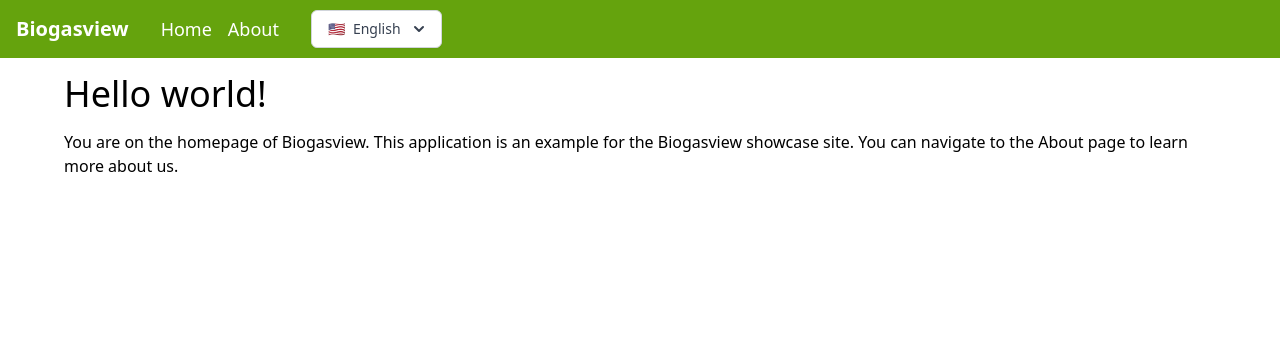
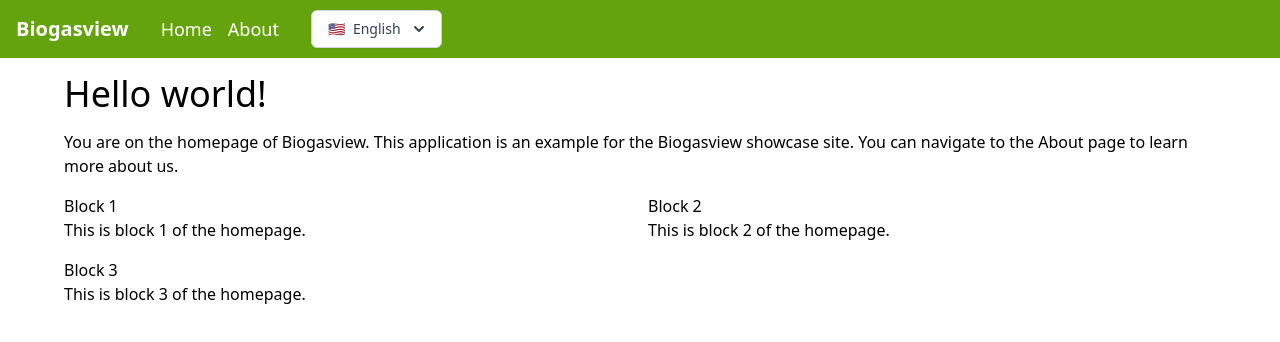
Before and after one commit to QuentinVdr/poc-showcase-next, a Next.js app: page /en in a window 1280 px wide. Shown: the top 342 px of the page. Built offline with nearby package versions, Linux system fonts and the light colour scheme.

Commit message:
✨ Add dynamically blocks to home page from next-intl json files

```diff
--- a/src/app/[locale]/page.js
+++ b/src/app/[locale]/page.js
@@ -1,12 +1,22 @@
-import { useTranslations } from 'next-intl';
+import { useMessages, useTranslations } from 'next-intl';
 
 export default function HomePage() {
   const t = useTranslations('homePage');
+  const messages = useMessages();
+  const blocks = messages.homePage.blocks;
 
   return (
     <main className="mx-auto my-4 flex w-11/12 max-w-6xl flex-col gap-4">
       <h1 className="text-4xl">{t('title')}</h1>
       <p>{t('description')}</p>
+      <div className="grid grid-cols-1 gap-4 md:grid-cols-2">
+        {Object.entries(blocks).map(([key, block]) => (
+          <div key={key}>
+            <h2>{block.title}</h2>
+            <p>{block.description}</p>
+          </div>
+        ))}
+      </div>
     </main>
   );
 }
```
